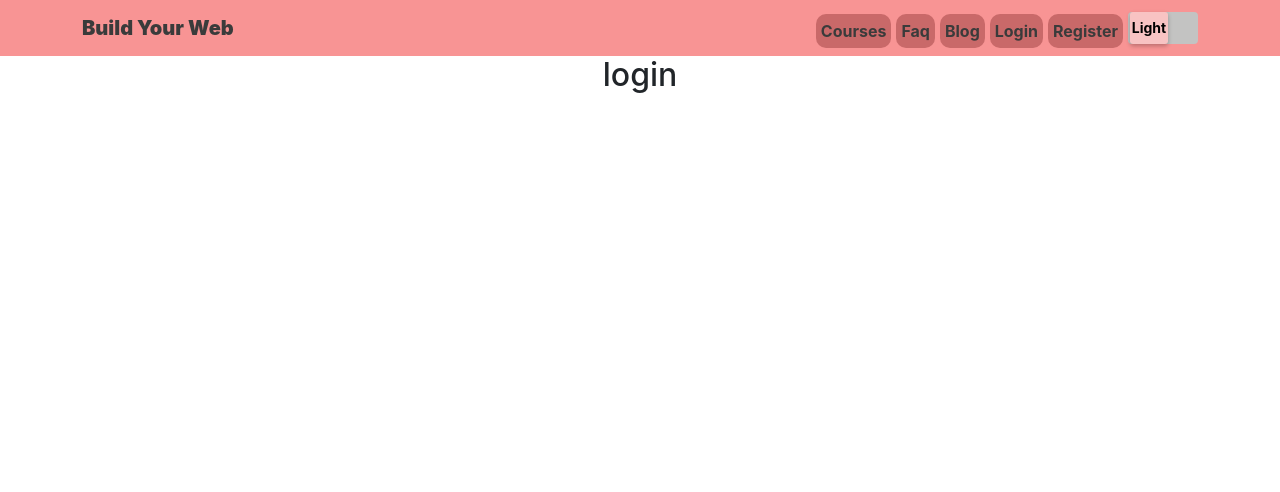
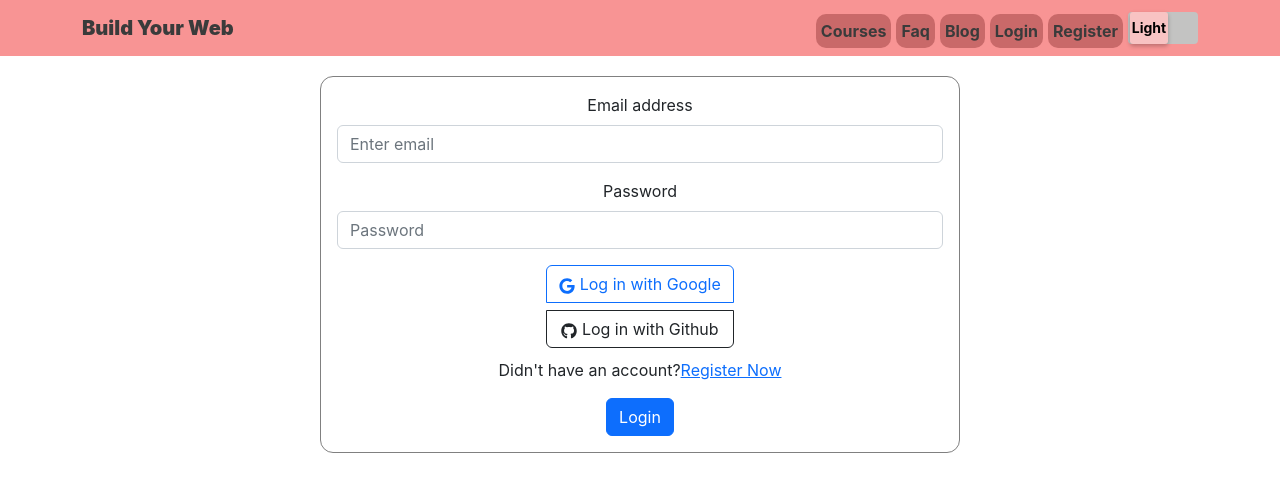
Before and after one commit to sidratulshatil/build-your-web-client, a React (Create React App) app: page /login in a window 1280 px wide. Shown: the top 492 px of the page. Built offline with nearby package versions, Linux system fonts and the light colour scheme.

Commit message:
Login & Register page created

```diff
--- a/src/components/Courses/Courses.css
+++ b/src/components/Courses/Courses.css
@@ -15,6 +15,10 @@
     margin-top: 50px;
 }
 
+.btn-text {
+    text-decoration: none;
+}
+
 @media screen and (max-width:688px) {
     .course-card-container {
 
--- a/src/components/Courses/Courses.js
+++ b/src/components/Courses/Courses.js
@@ -23,7 +23,7 @@ const Courses = () => {
                             <Card.Text>
                                 {c.details.slice(0, 100) + '...'}
                             </Card.Text>
-                            <Button variant="primary" className='bg-warning'><Link to={`/courses/${c._id}`}>Course Details</Link></Button>
+                            <Button variant="primary" className='bg-warning'><Link className='btn-text' to={`/courses/${c._id}`}>Course Details</Link></Button>
                         </Card.Body>
                     </Card>)
                 }
--- a/src/components/LeftSideNav/LeftSideNav.js
+++ b/src/components/LeftSideNav/LeftSideNav.js
@@ -6,7 +6,7 @@ const LeftSideNav = ({ course }) => {
     return (
         <div className='list-container'>
             {
-                course.map(c => <Link to={`/courses/${c._id}`}> <p>{c.no}-{c.name}</p></Link>)
+                course.map(c => <Link className='btn-text' to={`/courses/${c._id}`}> <p>{c.no}-{c.name}</p></Link>)
             }
         </div>
     );
--- a/src/components/Login/Login.css
+++ b/src/components/Login/Login.css
@@ -0,0 +1,11 @@
+.login-div {
+    border: 1px solid gray;
+    border-radius: 13px;
+    margin-top: 20px;
+    margin-left: 25%;
+    margin-right: 25%;
+}
+
+.social-login-btn {
+    margin-bottom: 10px;
+}
--- a/src/components/Login/Login.js
+++ b/src/components/Login/Login.js
@@ -1,9 +1,38 @@
 import React from 'react';
+import { ButtonGroup } from 'react-bootstrap';
+import Button from 'react-bootstrap/Button';
+import Form from 'react-bootstrap/Form';
+import { FaGoogle, FaGithub } from 'react-icons/fa'
+import { Link } from 'react-router-dom';
 import './Login.css'
 const Login = () => {
     return (
-        <div>
-            <h2>login</h2>
+        <div className=' login-div'>
+            <Form className='p-3 '>
+                <Form.Group className="mb-3" controlId="formBasicEmail">
+                    <Form.Label>Email address</Form.Label>
+                    <Form.Control type="email" placeholder="Enter email" name='email' required />
+
+                </Form.Group>
+
+                <Form.Group className="mb-3" controlId="formBasicPassword">
+                    <Form.Label>Password</Form.Label>
+                    <Form.Control type="password" placeholder="Password" name='password' required />
+                </Form.Group>
+                <div className='social-login-btn'>
+                    <ButtonGroup vertical>
+                        <Button className='mb-2' variant="outline-primary"> <FaGoogle></FaGoogle> Log in with Google</Button>
+                        <Button variant="outline-dark"><FaGithub></FaGithub> Log in with Github</Button>
+                    </ButtonGroup>
+                </div>
+                <span><p>Didn't have an account?<Link to='/register'>Register Now</Link></p></span>
+                <Button variant="primary" type="submit">
+                    Login
+                </Button>
+                <Form.Text className="text-danger">
+
+                </Form.Text>
+            </Form>
         </div>
     );
 };
--- a/src/components/Register/Register.js
+++ b/src/components/Register/Register.js
@@ -1,9 +1,41 @@
 import React from 'react';
+import Button from 'react-bootstrap/Button';
+import Form from 'react-bootstrap/Form';
+import { Link } from 'react-router-dom';
 import './Register.css'
 const Register = () => {
     return (
-        <div>
-            <h2>register</h2>
+        <div className=' login-div'>
+            <Form className='p-3 '>
+                <Form.Group className="mb-3" controlId="formBasicEmail">
+                    <Form.Label>Full Name</Form.Label>
+                    <Form.Control type="text" placeholder="Enter Full name" name='name' required />
+
+                </Form.Group>
+                <Form.Group className="mb-3" controlId="formBasicEmail">
+                    <Form.Label>Photo URL</Form.Label>
+                    <Form.Control type="text" placeholder="Enter photoURL" name='email' required />
+
+                </Form.Group>
+                <Form.Group className="mb-3" controlId="formBasicEmail">
+                    <Form.Label>Email address</Form.Label>
+                    <Form.Control type="email" placeholder="Enter email" name='email' required />
+
+                </Form.Group>
+
+                <Form.Group className="mb-3" controlId="formBasicPassword">
+                    <Form.Label>Password</Form.Label>
+                    <Form.Control type="password" placeholder="Password" name='password' required />
+                </Form.Group>
+
+                <span><p>Already have an account?<Link to='/login'>Login Now</Link></p></span>
+                <Button variant="primary" type="submit">
+                    register
+                </Button>
+                <Form.Text className="text-danger">
+
+                </Form.Text>
+            </Form>
         </div>
     );
 };
```
Also changed, not shown: src/contexts/AuthProvider.js (added, +19 -0 lines), src/firebase/firebase.config.js (added, +18 -0 lines).
